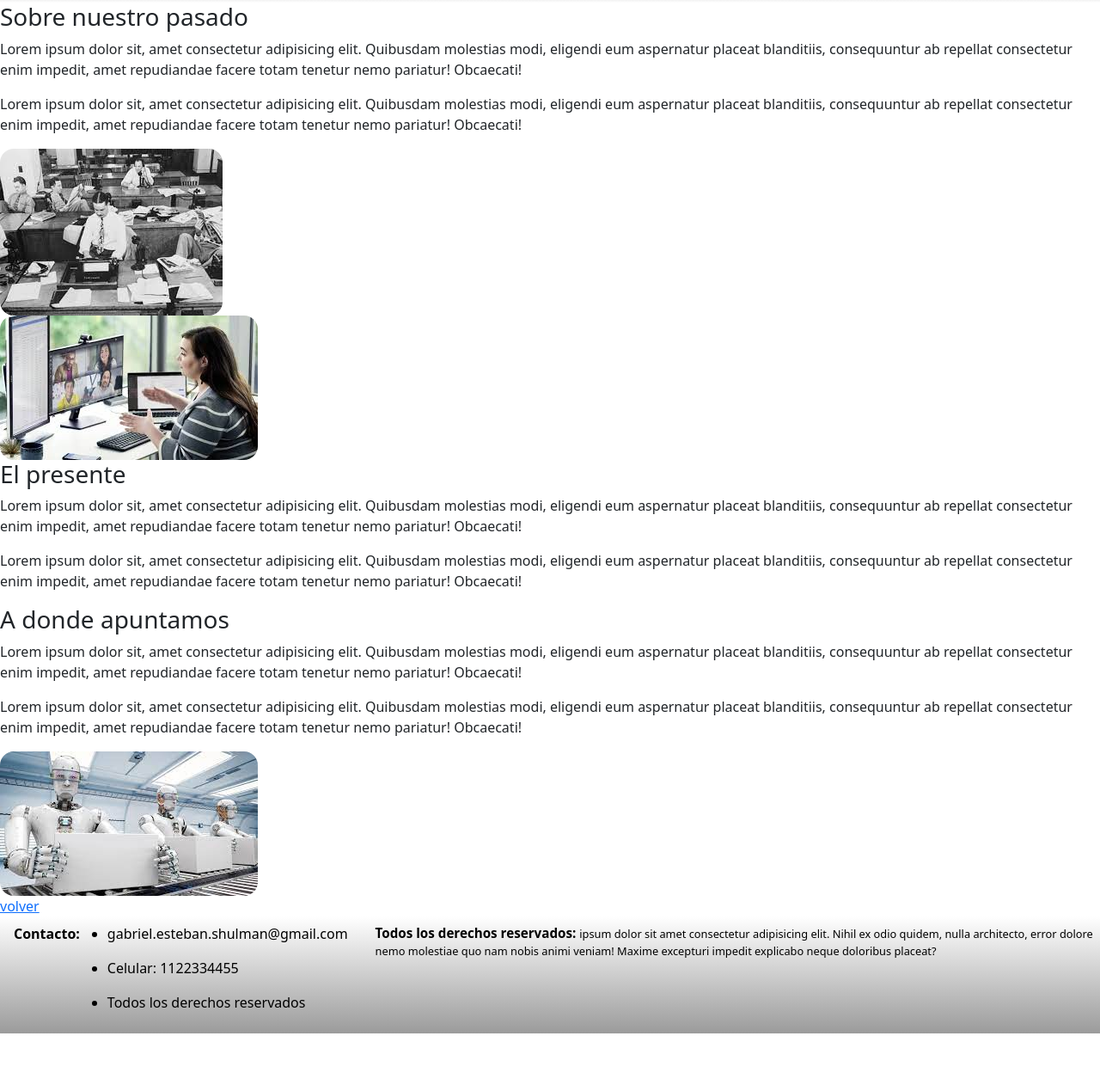
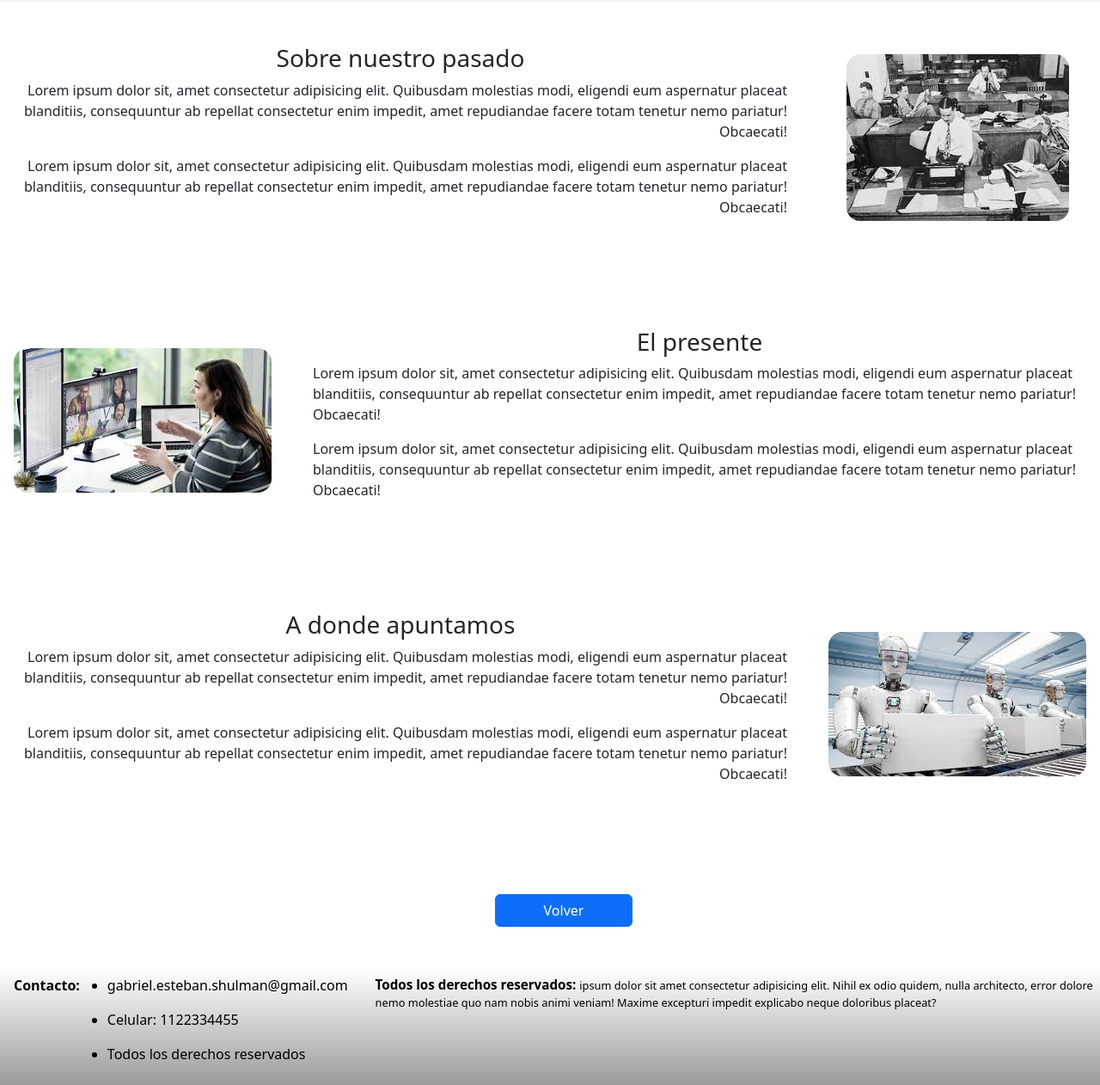
Before and after one commit to gabriel-shulman-1/pre-entrega3, a website: page pages/4sobre-nosotros.html in a window 1280 px wide. Shown: the part 228-1490 px from the top of the page at 86% size. Before the commit the page ends 1430 px from the top, so only its background shows below. Drawn offline with nearby package versions, Linux system fonts and the light colour scheme.

Commit message:
pagina lista. agregar efectos y medias query

```diff
--- a/pages/4sobre-nosotros.html
+++ b/pages/4sobre-nosotros.html
@@ -22,38 +22,38 @@
     </header>
 
     <main class="sobreNosotrosMain">
-        <div>
+        <div class="divNosMain" id="div1">
             <h3>Sobre nuestro pasado</h3>
             <p>Lorem ipsum dolor sit, amet consectetur adipisicing elit. Quibusdam molestias modi, eligendi eum aspernatur placeat blanditiis, consequuntur ab repellat consectetur enim impedit, amet repudiandae facere totam tenetur nemo pariatur! Obcaecati!</p>
             <p>Lorem ipsum dolor sit, amet consectetur adipisicing elit. Quibusdam molestias modi, eligendi eum aspernatur placeat blanditiis, consequuntur ab repellat consectetur enim impedit, amet repudiandae facere totam tenetur nemo pariatur! Obcaecati!</p>
         </div>
 
-        <div>
+        <div class="divNosMain" id="div2">
             <img src="../img/nuestro-pasado.jpg">
         </div>
 
-        <div>
+        <div class="divNosMain" id="div3">
             <img src="../img/nuestro-presente.jpg">
         </div>
 
-        <div>
+        <div class="divNosMain" id="div4">
             <h3>El presente</h3>
             <p>Lorem ipsum dolor sit, amet consectetur adipisicing elit. Quibusdam molestias modi, eligendi eum aspernatur placeat blanditiis, consequuntur ab repellat consectetur enim impedit, amet repudiandae facere totam tenetur nemo pariatur! Obcaecati!</p>
             <p>Lorem ipsum dolor sit, amet consectetur adipisicing elit. Quibusdam molestias modi, eligendi eum aspernatur placeat blanditiis, consequuntur ab repellat consectetur enim impedit, amet repudiandae facere totam tenetur nemo pariatur! Obcaecati!</p>
         </div>
 
-        <div>
+        <div class="divNosMain" id="div5">
             <h3>A donde apuntamos</h3>
             <p>Lorem ipsum dolor sit, amet consectetur adipisicing elit. Quibusdam molestias modi, eligendi eum aspernatur placeat blanditiis, consequuntur ab repellat consectetur enim impedit, amet repudiandae facere totam tenetur nemo pariatur! Obcaecati!</p>
             <p>Lorem ipsum dolor sit, amet consectetur adipisicing elit. Quibusdam molestias modi, eligendi eum aspernatur placeat blanditiis, consequuntur ab repellat consectetur enim impedit, amet repudiandae facere totam tenetur nemo pariatur! Obcaecati!</p>
         </div>
 
-        <div>
+        <div class="divNosMain" id="div6">
             <img src="../img/nuestro-futuro.jpg">
         </div>
 
-        <div>
-            <a href="../index.html">volver</a>
+        <div class="divNosMain" id="volver1">
+            <a href="../index.html" class="btn btn-primary">Volver</a>
         </div>
 
     </main>
--- a/scss/styles.scss
+++ b/scss/styles.scss
@@ -263,19 +263,76 @@ header{
         }
     }
     #botones{
+        width: auto;
         margin: 2rem;
         display: flex;
         flex-direction: row;
         align-items: center;
         gap: 5rem;
         div{
+            display: flex;
+            flex-direction: column;
+            justify-content: center;
             a{
                 color: white;
                 text-decoration: none;
-
+                width: 10rem;
             }
         }
     }
+}
+
+/*sobre nosotros*/
+
+.sobreNosotrosMain{
+    display: grid;
+    gap: 1rem;
+    grid-template-columns: repeat(3, auto);
+    grid-template-rows: repeat(4,auto);
+    grid-template-areas:
+    "div1 div1 div2"
+    "div3 div4 div4"
+    "div5 div5 div6"
+    "volver volver volver";
+    .divNosMain{
+        padding-top: 2rem;
+        padding-bottom: 2rem;
+        margin: 1rem;
+        display: flex;
+        flex-direction: column;
+        align-items: center;
+    }
+    div{
+        justify-content: center;
+    }
+    #div1{
+        grid-area: div1;
+        text-align: right;
+    }
+    #div2{
+        grid-area: div2;
+    }
+    #div3{
+        grid-area: div3;
+    }
+    #div4{
+        grid-area: div4;
+        text-align: left;
+    }
+    #div5{
+        grid-area: div5;
+        text-align: right;
+    }
+    #div6{
+        grid-area: div6;
+    }
+    #volver1{
+        grid-area: volver;
+        width: 100%;
+        a{
+            width: 10rem;
+        }
+        }
 }
 
 /*footer*/
```
Also changed, not shown: pages/2trabajos.html (+1 -1 lines), pages/3nuevo-cliente.html (+2 -2 lines), css/styles.css, 1 other file.
